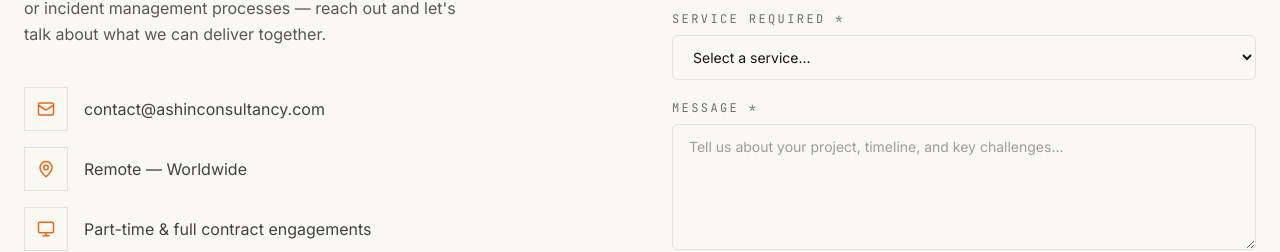
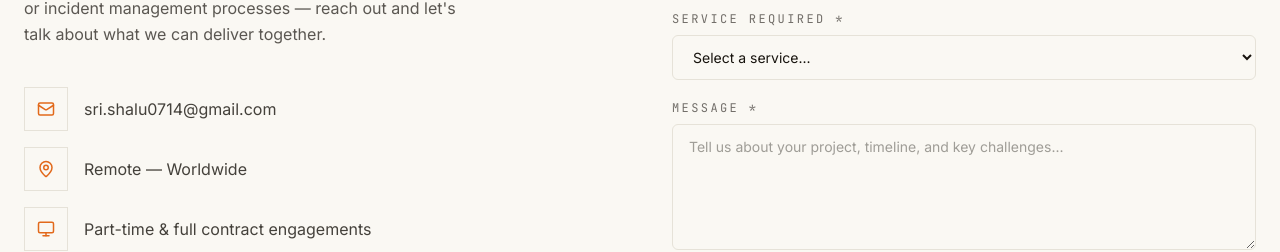
Before and after one commit to shikta-pixel/websiteFinal, a React (Vite) app: page / in a window 1280 px wide. Shown: the part 5785-6037 px from the top of the page. Built offline with nearby package versions, Linux system fonts and the light colour scheme.

Commit message:
email changes

```diff
--- a/src/components/Contact.tsx
+++ b/src/components/Contact.tsx
@@ -8,7 +8,7 @@ const inputClasses =
 const labelClasses = 'font-mono text-xs uppercase tracking-[0.2em] text-ink/60 dark:text-cream/60'
 
 const contactInfo = [
-  { icon: Mail, label: 'contact@ashinconsultancy.com' },
+  { icon: Mail, label: 'sri.shalu0714@gmail.com' },
   { icon: MapPin, label: 'Remote — Worldwide' },
   { icon: Monitor, label: 'Part-time & full contract engagements' },
 ]
```
